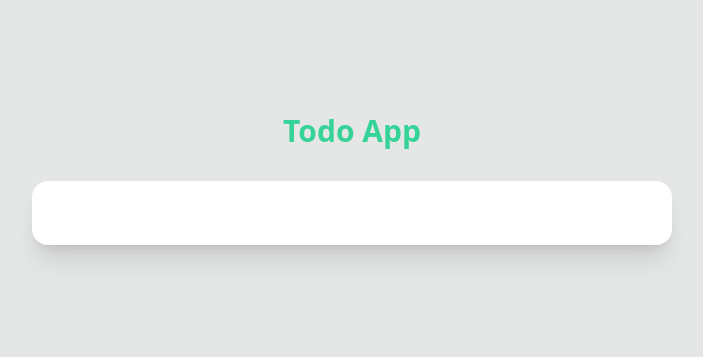
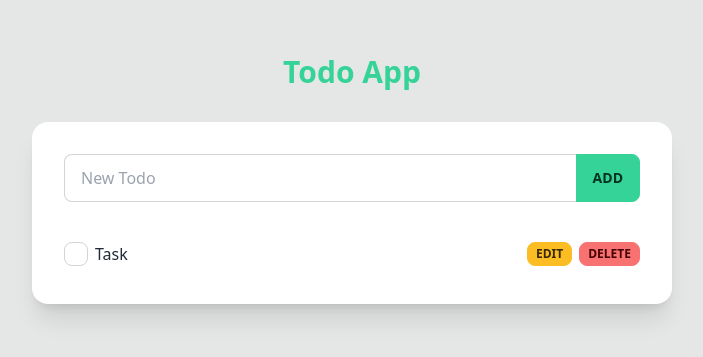
Before and after one commit to austinmielke/todo-app, a React (Vite) app: page / in a window 1280 px wide. Shown: the part 197-554 px from the top of the page, without its empty margins (288-991 px from the left). Built offline with nearby package versions, Linux system fonts and the light colour scheme.

Commit message:
feat: adds TodoInput component

```diff
--- a/src/App.jsx
+++ b/src/App.jsx
@@ -1,7 +1,14 @@
 import Layout from './Layout'
+import TodoInput from './TodoInput'
+import TodoList from './TodoList'
 
 function App() {
-  return <Layout></Layout>
+  return (
+    <Layout>
+      <TodoInput />
+      <TodoList />
+    </Layout>
+  )
 }
 
 export default App
--- /dev/null
+++ b/src/TodoInput.jsx
@@ -0,0 +1,15 @@
+const TodoInput = () => {
+  return (
+    <form className="join mx-auto mb-8 w-full">
+      <input
+        name="new-todo"
+        type="text"
+        placeholder="New Todo"
+        className="input join-item input-bordered w-full"
+      />
+      <button className="btn btn-success join-item">Add</button>
+    </form>
+  )
+}
+
+export default TodoInput
--- /dev/null
+++ b/src/TodoList.jsx
@@ -0,0 +1,14 @@
+const TodoList = () => {
+  return (
+    <ul className="mx-auto w-full">
+      <li className="join w-full">
+        <input type="checkbox" checked={false} className="checkbox mr-2" />
+        <span className="mr-auto">Task</span>
+        <button className="btn btn-warning btn-xs mr-2">Edit</button>
+        <button className="btn btn-error btn-xs">Delete</button>
+      </li>
+    </ul>
+  )
+}
+
+export default TodoList
```
Also changed, not shown: .eslintrc.cjs.
